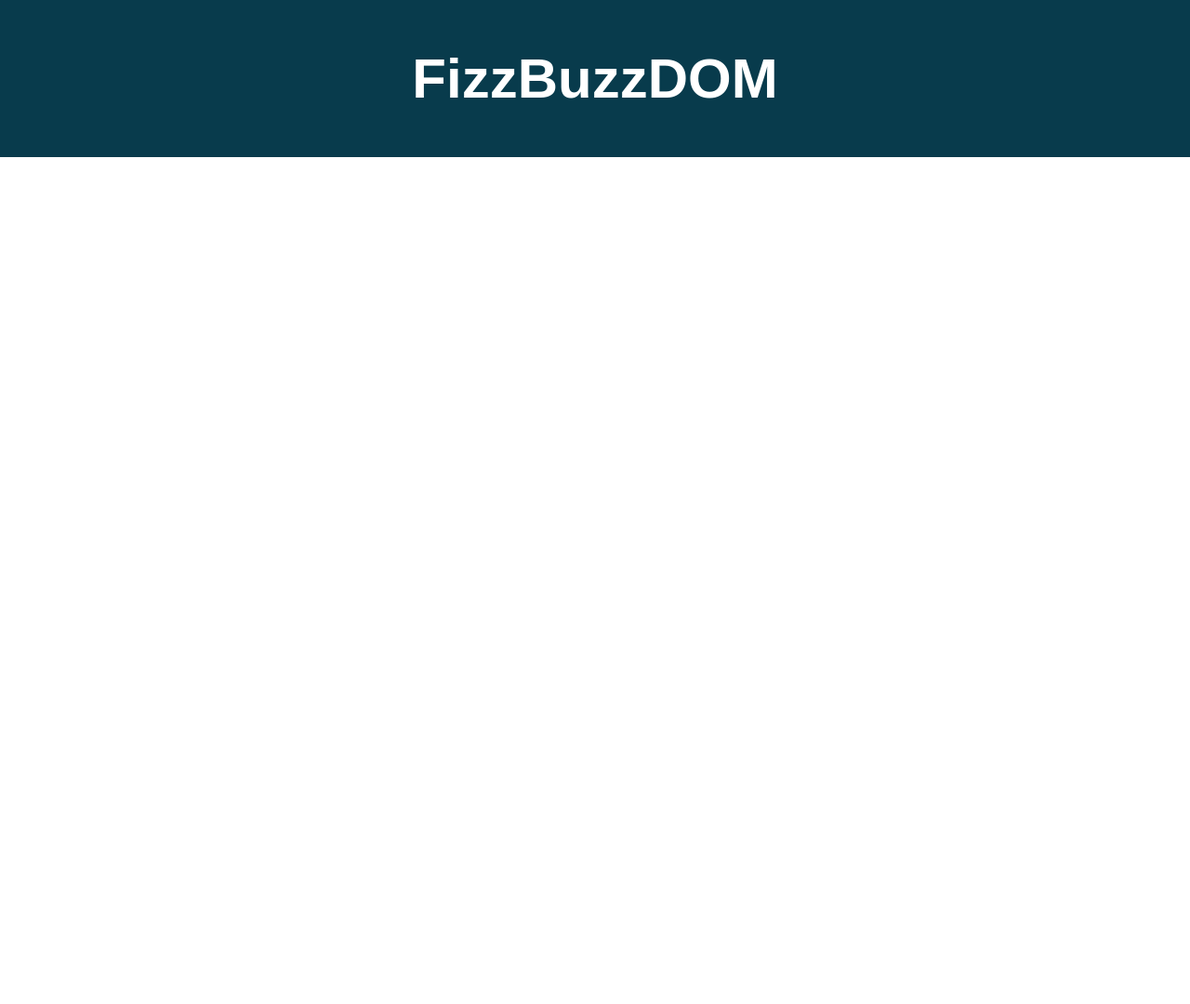
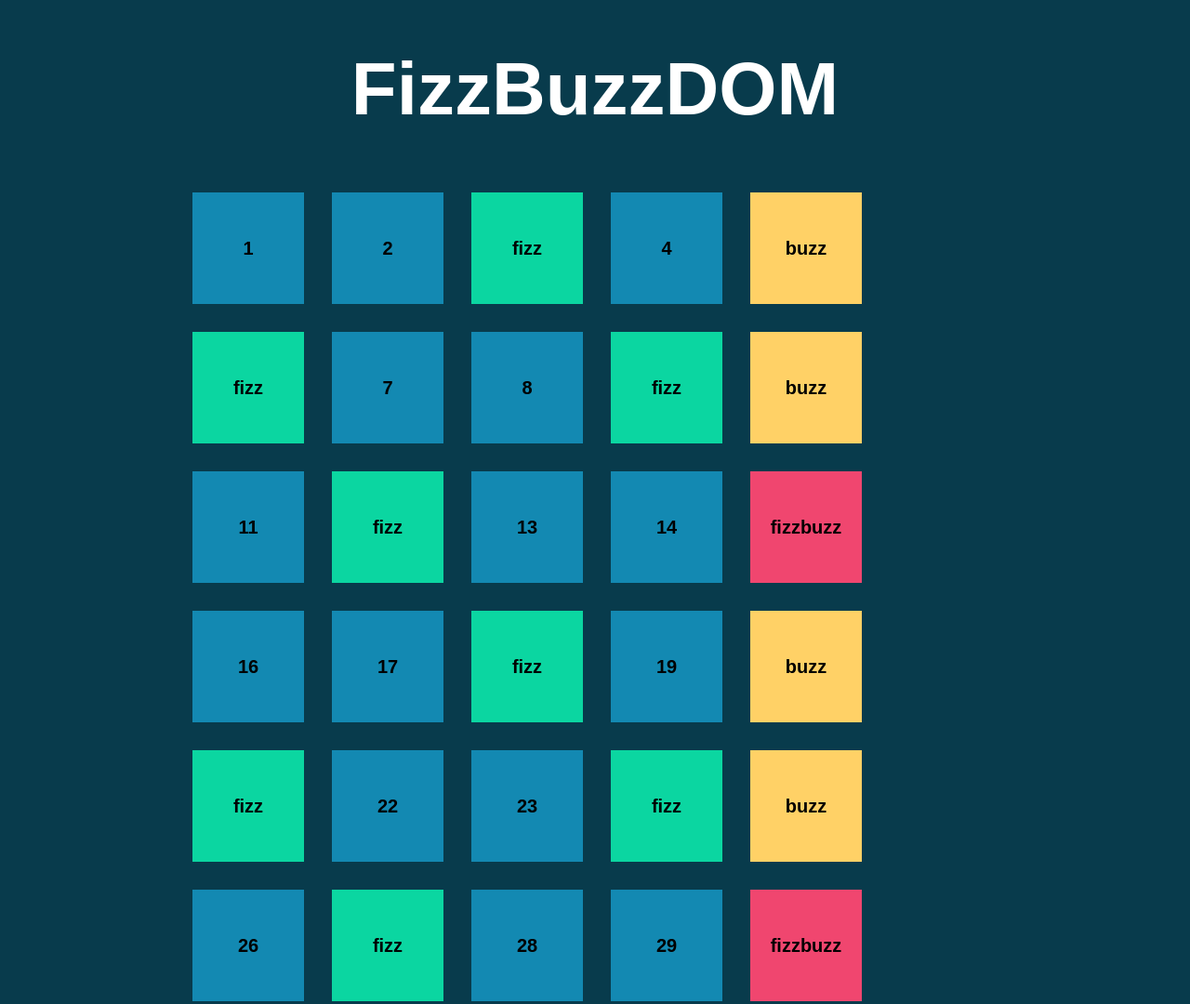
Before and after one commit to davidevischetti/js-fizzbuzzdom, a plain HTML site: page index.html in a window 1280 px wide. Shown: the top 1080 px of the page at 93% size. Before the commit the page ends 800 px from the top, so only its background shows below. Drawn offline with Linux system fonts and the light colour scheme.

Commit message:
esercizio completo

```diff
--- a/css/style.css
+++ b/css/style.css
@@ -15,13 +15,46 @@ body {
 main {
     width: 100%;
     background-color: #083b4c;
-    display: flex;
+    padding: 50px 15%;
 }
 
 main h1 {
-    font-size: 60px;
+    font-size: 80px;
     color: #fff;
-    width: 80%;
-    margin: 50px auto;
     text-align: center;
+    margin-bottom: 50px;
 }
+
+main ul {
+    list-style-type: none;
+    display: flex;
+    flex-wrap: wrap;
+}
+
+.box {
+    height: 120px;
+    width: 120px;
+    line-height: 120px;
+    vertical-align: middle;
+    text-align: center;
+    margin: 15px;
+    background-color: green;
+    font-size: 20px;
+    font-weight: 600;
+}
+
+.number-box {
+    background-color: #1389b2;
+}
+
+.fizz-box {
+    background-color: #0bd6a1;
+}
+
+.buzz-box {
+    background-color: #ffd166;
+}
+
+.fizzbuzz-box {
+    background-color: #f0466f;
+}
--- a/index.html
+++ b/index.html
@@ -15,6 +15,9 @@
         <!-- TITOLO -->
         <h1>FizzBuzzDOM</h1>
 
+        <!-- LISTA NUMERI DA 1 A 100 -->
+        <ul class="list"></ul>
+
 
     </main>
 
--- a/js/script.js
+++ b/js/script.js
@@ -0,0 +1,29 @@
+//CREO UN CICLO CHE VA DA 1 A 100 ALL`INTERNO DI ".list"
+const myList = document.querySelector(".list");
+
+for (let i = 1; i <= 100; i++) {
+    let myBox;
+    //CREO DEGLI ELEMENTI ALL'INTERNO DEL CICLO
+
+    //CREO DELLE ECCEZIONI PER GESTIRE LE VARIE CLASSI
+    if (i % 3 === 0 && i % 5 === 0) {
+        myBox = `<li class="box fizzbuzz-box">fizzbuzz</li>`;
+    }
+
+    else if (i % 3 === 0 && i % 5 !== 0) {
+        myBox = `<li class="box fizz-box">fizz</li>`;
+    }
+
+    else if (i % 5 === 0 && i % 3 !== 0) {
+        myBox = `<li class="box buzz-box">buzz</li>`;
+    }
+
+    else {
+        myBox = `<li class="box number-box">${i}</li>`;
+    }
+
+    //INSERISCO GLI ELEMENTI ALL'INTERNO DELL'HTML
+    myList.innerHTML += myBox;
+}
+
+//PERSONALIZZO LE CLASSI COME DA RIFERIMENTO ALL'INTERNO DEL CSS
```
